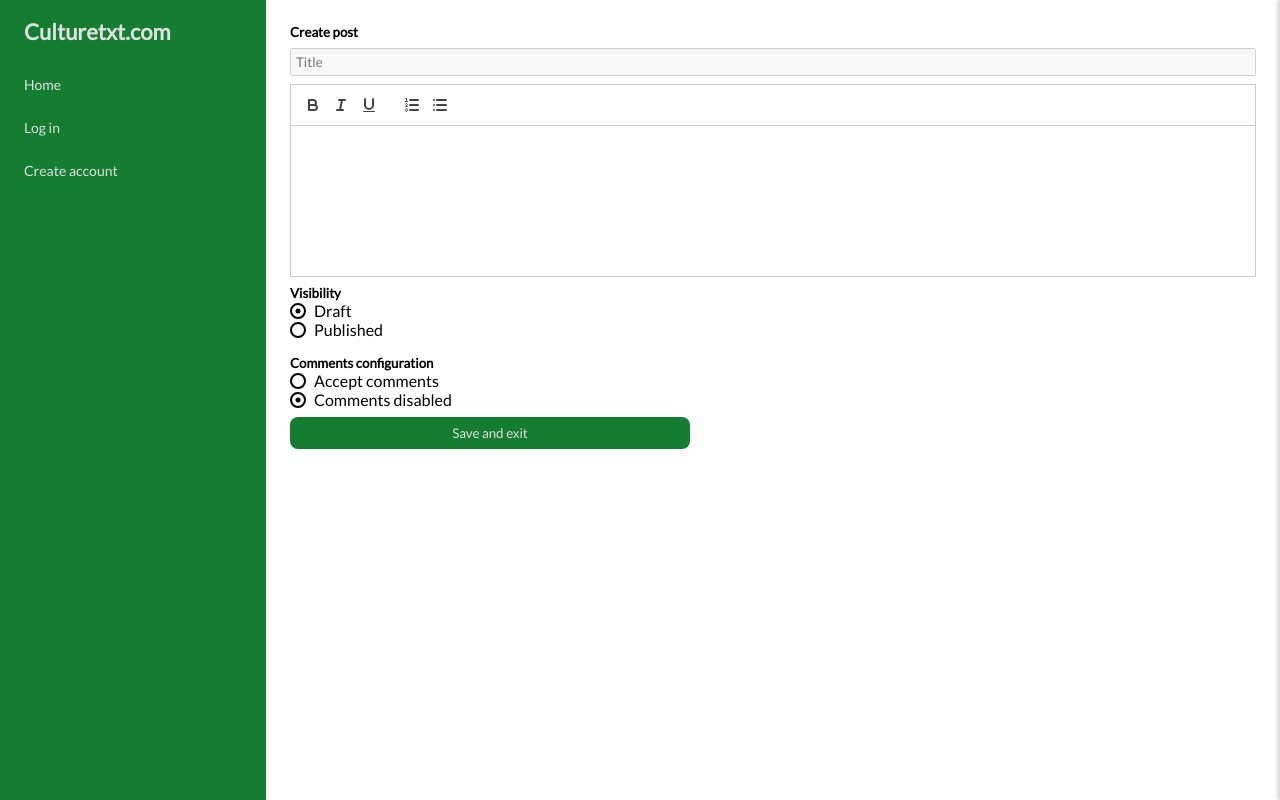
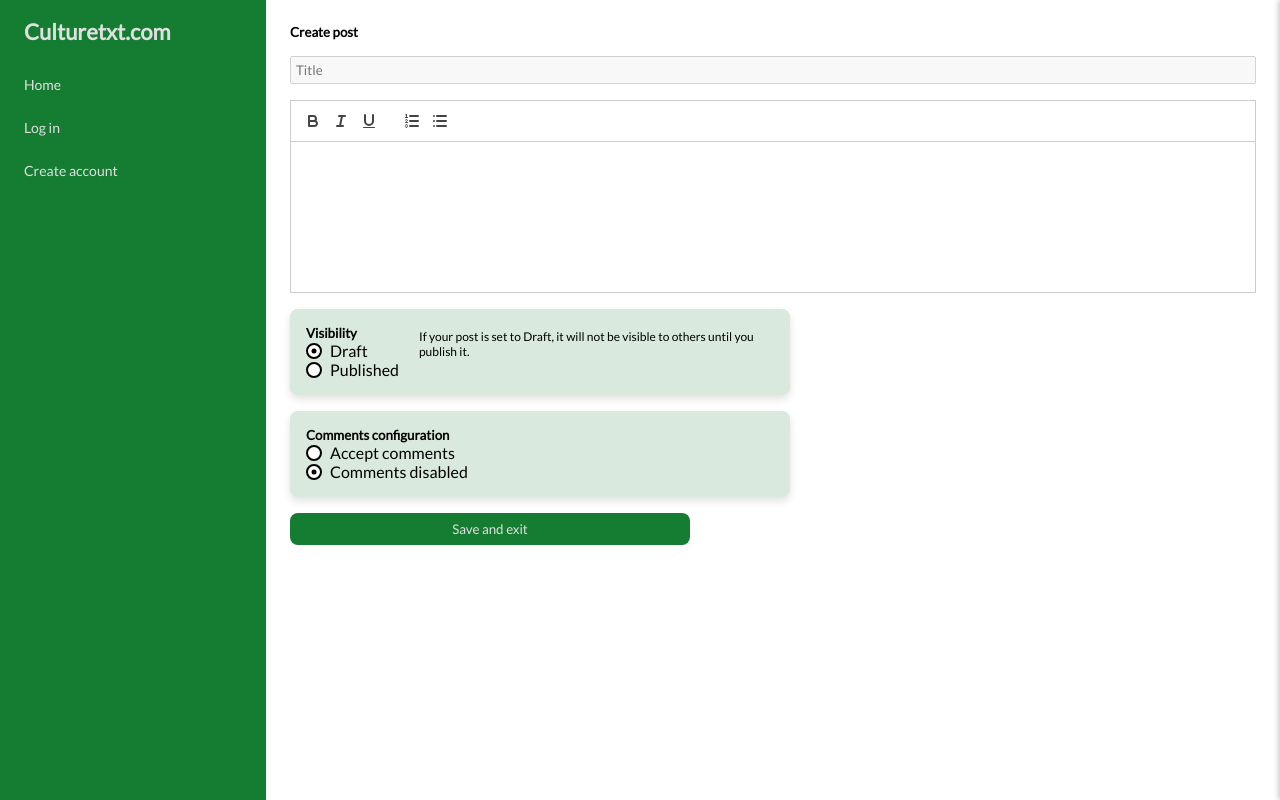
Before and after one commit to ivandax/campodecultura, a React (Vite) app: page /posts/1/create in a window 1280 px wide. Built offline with nearby package versions, Linux system fonts and the light colour scheme; no server answers.

Commit message:
Improve styling in configuration area

```diff
--- a/src/presentation/views/CreateEditPost/CreateEditPost.Styles.ts
+++ b/src/presentation/views/CreateEditPost/CreateEditPost.Styles.ts
@@ -4,7 +4,7 @@ export const FormWrapper = styled.form`
   display: flex;
   flex-direction: column;
   padding: 24px;
-  gap: 8px;
+  gap: 16px;
   max-height: 100%;
   overflow: auto;
 
@@ -32,5 +32,19 @@ export const ConfigurationSection = styled.div`
   display: flex;
   flex-direction: column;
   gap: 16px;
-  max-width: 400px;
+  max-width: 500px;
 `;
+
+export const ConfigurationBlock = styled.div`
+  box-shadow: 0 4px 8px rgba(0, 0, 0, 0.12);
+  background-color: ${(props) => props.theme.colors.superlightprimary};
+  padding: 16px;
+  border-radius: 8px;
+  display: flex;
+  gap: 16px;
+`;
+
+export const ConfigurationMessage = styled.div`
+  padding: 4px;
+  font-size: 12px;
+`;
--- a/src/presentation/views/CreateEditPost/CreateEditPost.tsx
+++ b/src/presentation/views/CreateEditPost/CreateEditPost.tsx
@@ -173,6 +173,7 @@ function CreateEditPost() {
           </>
         )}
         <S.ConfigurationSection>
+          <S.ConfigurationBlock>
             <div>
               <h5>Visibility</h5>
               <RadioGroup
@@ -188,6 +189,13 @@ function CreateEditPost() {
                 borderColor="#007bff"
               />
             </div>
+            <S.ConfigurationMessage>
+              {status === "published"
+                ? "If your post is set to Published, it is visible to everyone."
+                : "If your post is set to Draft, it will not be visible to others until you publish it."}
+            </S.ConfigurationMessage>
+          </S.ConfigurationBlock>
+          <S.ConfigurationBlock>
             <div>
               <h5>Comments configuration</h5>
               <RadioGroup
@@ -207,6 +215,7 @@ function CreateEditPost() {
                 borderColor="#007bff"
               />
             </div>
+          </S.ConfigurationBlock>
         </S.ConfigurationSection>
 
         <S.ActionsSection>
```
Lines whose indentation alone changed are shown as unchanged.
